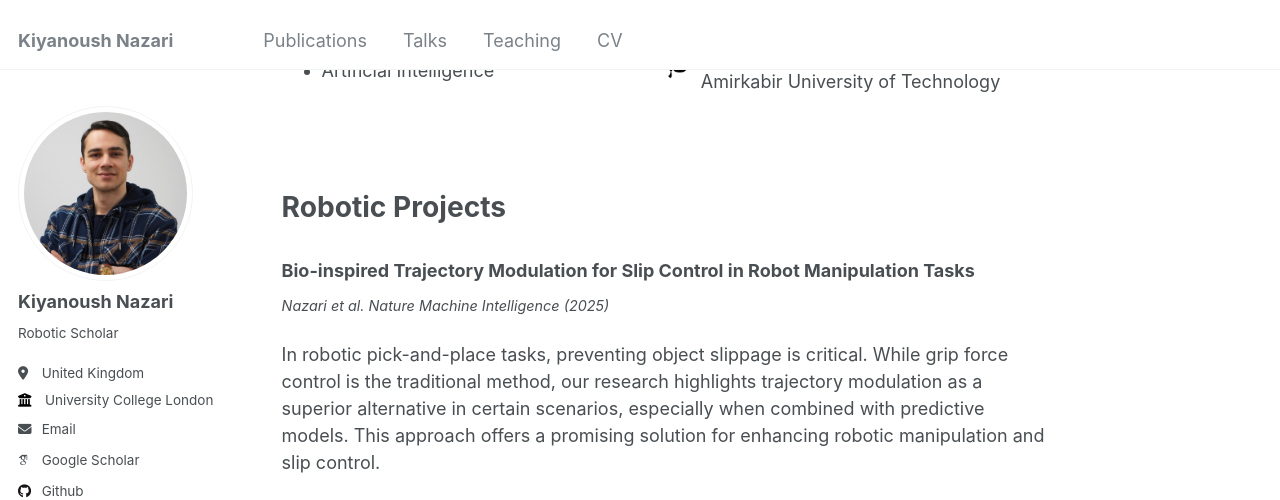
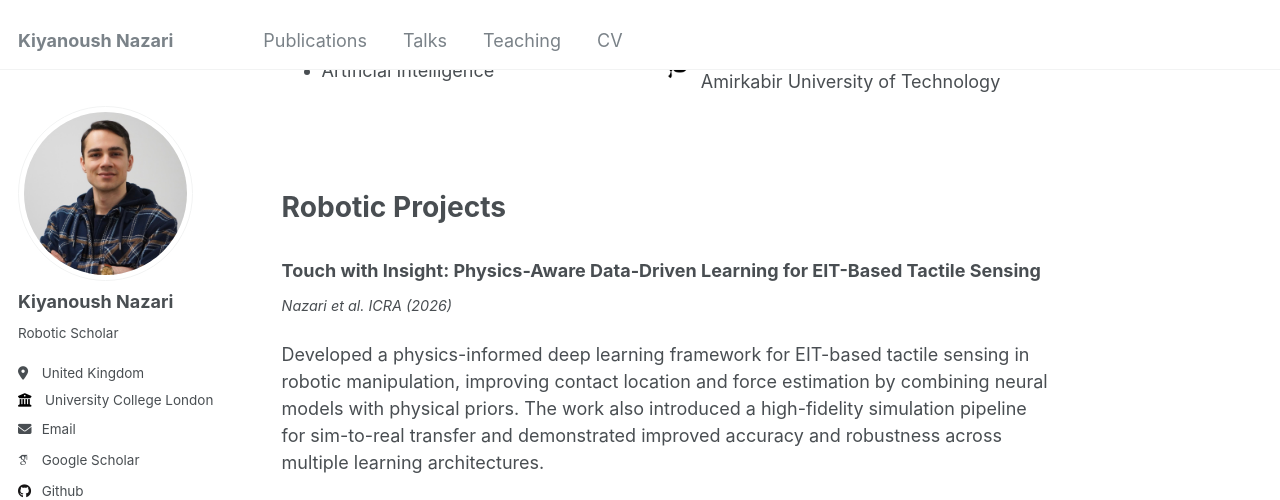
Before and after one commit to kiyanoush-nazari/kiyanoush-nazari.github.io, a Jekyll site: the page built from _pages/about.md, in a window 1280 px wide and 1400 px high, scrolled down 708 px. Shown: the top 500 px of the window. Built offline with Jekyll 4.4.1, drawn with Linux system fonts in a browser that asks for light colours; some web fonts are replaced; some of the changed text lies outside the part shown; grey boxes are pictures that could not be loaded.

Commit message:
icra vid added

```diff
--- a/_pages/about.md
+++ b/_pages/about.md
@@ -56,6 +56,45 @@ I started working with robots in my M.Sc. in Mechatronics Engieering at a [surgi
 
 Robotic Projects
 ======
+### Touch with Insight: Physics-Aware Data-Driven Learning for EIT-Based Tactile Sensing
+<span style="font-size: 0.8em;">*Nazari et al. ICRA (2026)*</span>
+
+Developed a physics-informed deep learning framework for EIT-based tactile sensing in robotic manipulation, improving contact location and force estimation by combining neural models with physical priors. The work also introduced a high-fidelity simulation pipeline for sim-to-real transfer and demonstrated improved accuracy and robustness across multiple learning architectures.
+
+
+<div style="text-align: center; margin-bottom: 30px;">
+  <iframe width="560" height="315" src="https://www.youtube.com/embed/apE823BE-58?si=0qAf5fSyqEvZr9uU" title="YouTube video player" frameborder="0" allow="accelerometer; autoplay; clipboard-write; encrypted-media; gyroscope; picture-in-picture; web-share" referrerpolicy="strict-origin-when-cross-origin" allowfullscreen></iframe>
+</div>
+
+
+<div style="display: flex; gap: 10px; align-items:center; margin-left: 6%; margin-bottom: 40px;">
+
+  <!-- Paper Button with ArXiv Symbol -->
+  <a href="https://www.nature.com/articles/s42256-025-01062-2" target="_blank" style="text-decoration: none;">
+    <button style="display: inline-flex; align-items: center; background-color: #f5f5f5; color: black; border: none; padding: 8px 16px; border-radius: 5px; cursor: pointer; font-size: 16px;">
+      <!-- ArXiv Icon -->
+      <svg xmlns="http://www.w3.org/2000/svg" fill="black" viewBox="0 0 100 100" width="20" height="20" style="margin-right: 8px;">
+        <circle cx="50" cy="50" r="50" fill="gray"></circle>
+        <text x="50%" y="55%" font-size="40" fill="white" text-anchor="middle" alignment-baseline="middle">arX</text>
+      </svg>
+      Download Paper
+    </button>
+  </a>
+
+  <!-- GitHub Button -->
+  <a href="https://github.com/knazari/eit_hybrid_state_estimation" target="_blank" style="text-decoration: none; margin-left: 20px;">
+    <button style="display: inline-flex; align-items: center; background-color: #333; color: white; border: none; padding: 8px 16px; border-radius: 5px; cursor: pointer; font-size: 16px;">
+      <!-- GitHub Icon -->
+      <svg xmlns="http://www.w3.org/2000/svg" fill="white" viewBox="0 0 24 24" width="20" height="20" style="margin-right: 8px;">
+        <path d="M12 .297c-6.63 0-12 5.373-12 12 0 5.303 3.438 9.8 8.205 11.385.6.113.82-.258.82-.577 0-.285-.01-1.04-.015-2.04-3.338.726-4.042-1.416-4.042-1.416-.546-1.387-1.332-1.758-1.332-1.758-1.09-.744.083-.729.083-.729 1.205.084 1.84 1.237 1.84 1.237 1.07 1.835 2.809 1.305 3.495.998.108-.775.418-1.305.76-1.605-2.665-.3-5.466-1.332-5.466-5.93 0-1.31.47-2.38 1.236-3.22-.124-.303-.536-1.523.117-3.176 0 0 1.008-.322 3.301 1.23a11.513 11.513 0 0 1 3.004-.404c1.02.005 2.044.138 3.002.404 2.292-1.553 3.297-1.23 3.297-1.23.655 1.653.243 2.873.12 3.176.77.84 1.234 1.91 1.234 3.22 0 4.61-2.803 5.625-5.475 5.92.43.372.812 1.103.812 2.222 0 1.606-.014 2.896-.014 3.287 0 .322.217.694.825.576C20.565 22.092 24 17.592 24 12.297c0-6.627-5.373-12-12-12"/>
+      </svg>
+      Code on GitHub
+    </button>
+  </a>
+
+</div>
+
+____________________________________________________________________________
 ### Bio-inspired Trajectory Modulation for Slip Control in Robot Manipulation Tasks
 <span style="font-size: 0.8em;">*Nazari et al. Nature Machine Intelligence (2025)*</span>
 
@@ -174,7 +213,7 @@ This paper introduces a novel slip control method for robotic manipulation. Trad
 ____________________________________________________________________________
 
 ### Autonomous Black Grass Detection and Removal in Wheat Fields using Unmanned Ground Vehicle
-<span style="font-size: 0.8em;">*Nazari et al. JFR (2025)*</span>
+<span style="font-size: 0.8em;">*Nazari et al. (2025)*</span>
 
 A fully autonomous unmanned ground vehicle (UGV) equipped with GPS-based navigation is designed for efficient black grass removal in wheat fields. The system utilizes an RGB camera to detect black grass and identify crop rows, enabling precise targeting. A mechanical tool, with an adjustable horizontal degree of freedom, ensures that only weeds are removed while avoiding crop damage. Upon detecting black grass, the tool descends to remove it and retracts after covering a 5-meter distance. A safety feature, based on LiDAR data, halts the mission if a human presence is detected, resuming operations once the area is clear.
 
@@ -212,7 +251,7 @@ A fully autonomous unmanned ground vehicle (UGV) equipped with GPS-based navigat
 ________________________________________________________________________
 
 ### Crop Digital Twinning Using Multimodal 3D Pointcloud Data Integration
-<span style="font-size: 0.8em;">*Sklar et al. IPPS8 (2025)*</span>
+<span style="font-size: 0.8em;">*Sklar et al. (2025)*</span>
 
 Digital twins of crops enhance monitoring and breeding by simulating growth and health. We tackled challenges in combining UAV's global views with UGV's detailed, plant-level data using a collaborative data collection pipeline. A calibration rack and data fusion aligned UAV's GPS-based data with UGV's optical frame, creating unified 3D models. Tested on miscanthus crops, this method produces detailed, efficient digital twins for precision agriculture.
 
```
